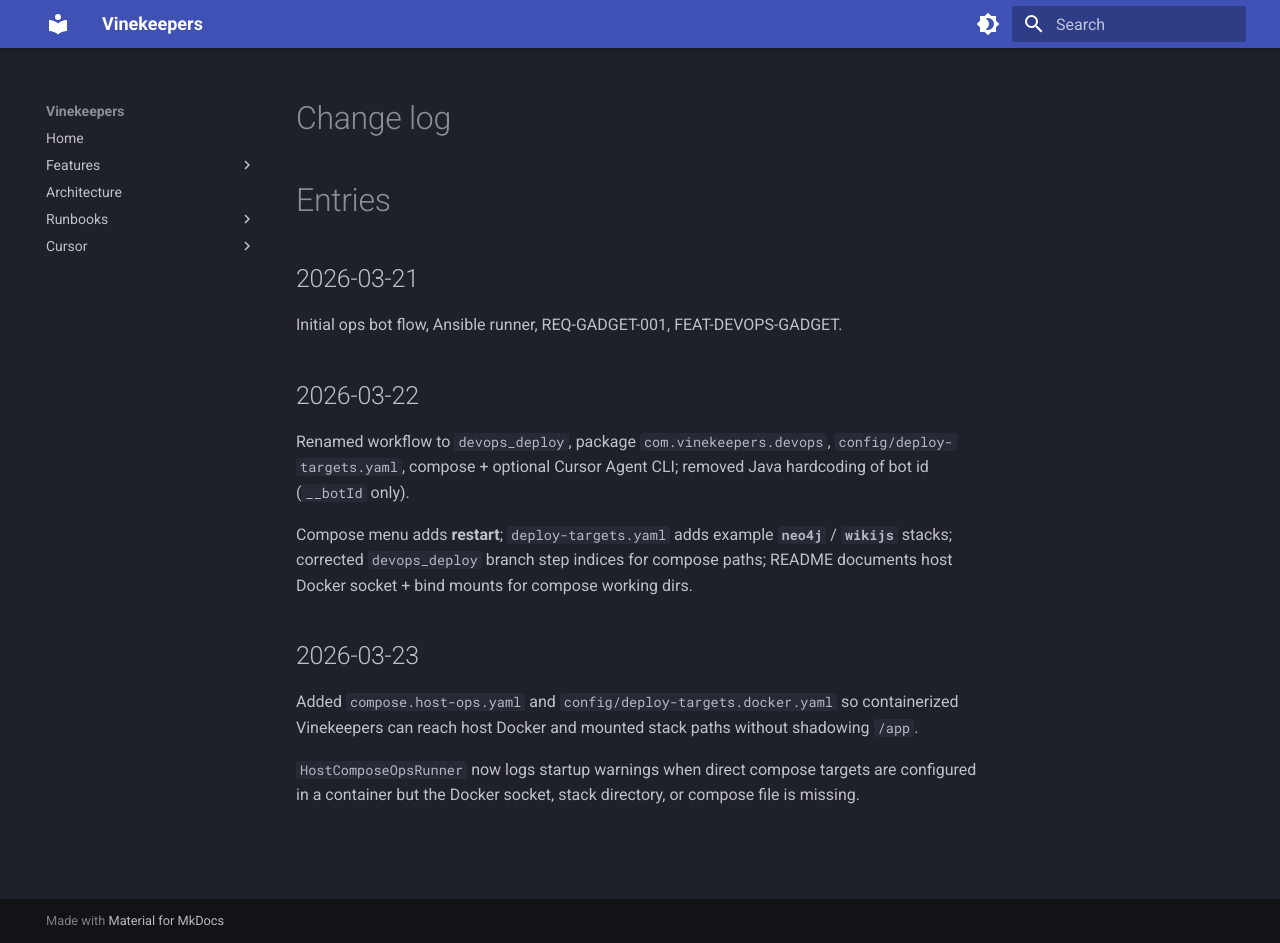
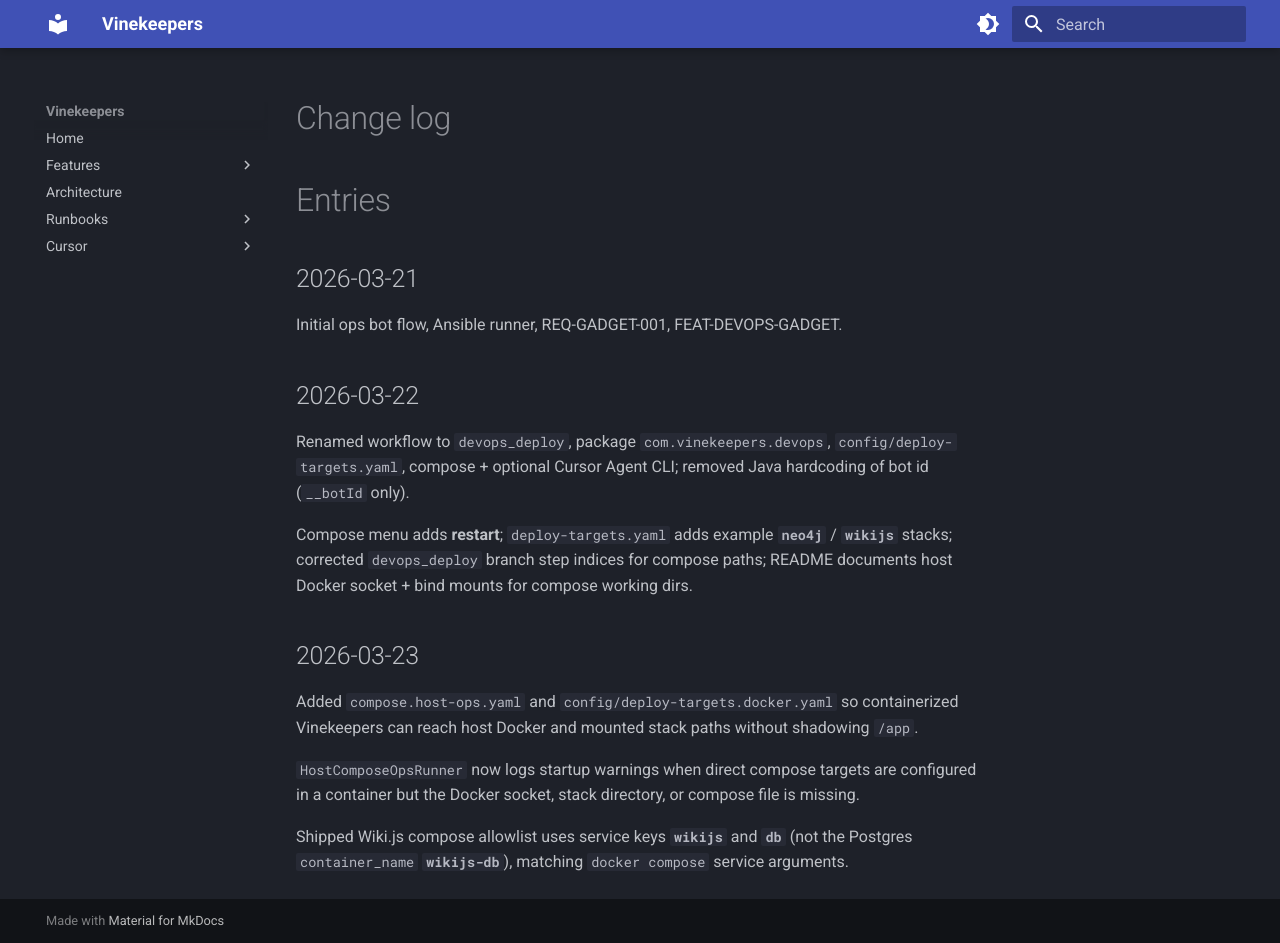
Before and after one commit to perfectedge13/Vinekeepers, an MkDocs documentation site: the page built from mkdoc/features/domain/workflow/devops-deploy/change-log.md, in a window 1280 px wide and 943 px high. Built offline with MkDocs 1.6.1 and Material for MkDocs 9.7.7, drawn with Linux system fonts in a browser that asks for light colours.

Commit message:
fixing gadget

```diff
--- a/mkdoc/features/domain/workflow/devops-deploy/change-log.md
+++ b/mkdoc/features/domain/workflow/devops-deploy/change-log.md
@@ -17,3 +17,5 @@ Compose menu adds **restart**; `deploy-targets.yaml` adds example **`neo4j`** /
 Added `compose.host-ops.yaml` and `config/deploy-targets.docker.yaml` so containerized Vinekeepers can reach host Docker and mounted stack paths without shadowing `/app`.
 
 `HostComposeOpsRunner` now logs startup warnings when direct compose targets are configured in a container but the Docker socket, stack directory, or compose file is missing.
+
+Shipped Wiki.js compose allowlist uses service keys **`wikijs`** and **`db`** (not the Postgres `container_name` **`wikijs-db`**), matching `docker compose` service arguments.
```
Also changed, not shown: 4 other files.
